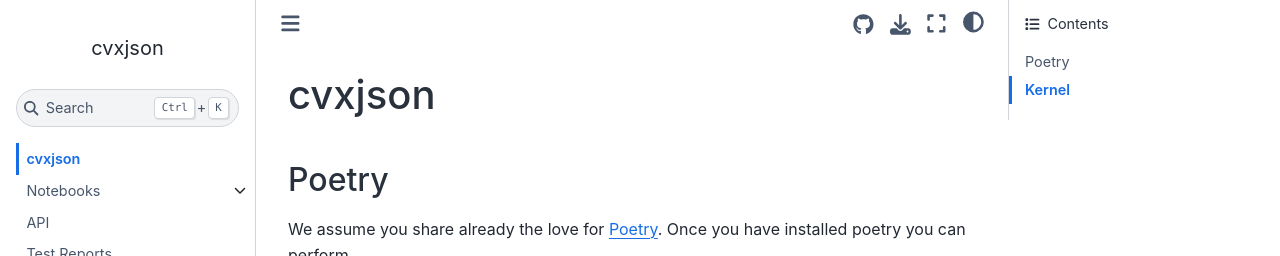
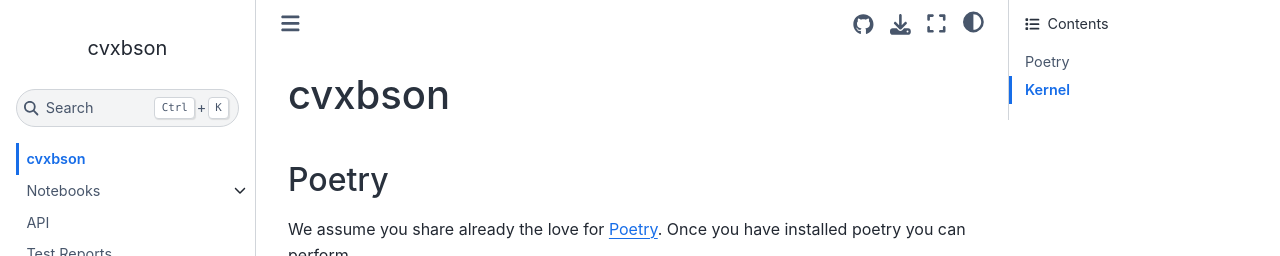
Before and after one commit to cvxgrp/cvxbson, a Jupyter Book: the page built from book/docs/index.md, in a window 1280 px wide. Shown: the top 256 px of the page. Built offline with Jupyter Book 1.0.4 settings and Sphinx 7.4.7 and the Sphinx Book theme 1.1.4, drawn with Linux system fonts in a browser that asks for light colours; comment, search, counter and statistics services are not loaded.

Commit message:
rename cvxjson to cvxbson

```diff
--- a/book/_config.yml
+++ b/book/_config.yml
@@ -1,7 +1,7 @@
 # Book settings
 # Learn more at https://jupyterbook.org/customize/config.html
 
-title: cvxjson
+title: cvxbson
 author: Thomas Schmelzer
 only_build_toc_files: true
 
@@ -15,7 +15,7 @@
     - linkify
     - dollarmath
   myst_substitutions:
-    book_url: https://www.cvxgrp.org/cvxjson
+    book_url: https://www.cvxgrp.org/cvxbson
 
 # needed for plotly
 sphinx:
@@ -25,7 +25,7 @@
 
 # Information about where the book exists on the web
 repository:
-  url: https://github.com/cvxgrp/cvxjson
+  url: https://github.com/cvxgrp/cvxbson
   path_to_book: book
   branch: main
 
--- a/book/docs/index.md
+++ b/book/docs/index.md
@@ -1,4 +1,4 @@
-# cvxjson
+# cvxbson
 
 ## Poetry
 
--- a/book/sphinx/conf.py
+++ b/book/sphinx/conf.py
@@ -2,7 +2,7 @@
 from __future__ import annotations
 
 master_doc = "index"
-project = "cvxjson"
+project = "cvxbson"
 
 source_suffix = {
     ".rst": "restructuredtext",
@@ -37,7 +37,7 @@
 # HTML -----------------------------------------------------------------
 html_favicon = "_static/logo.jpeg"
 html_logo = "_static/logo.jpeg"
-html_title = "cvxjson Documentation"
+html_title = "cvxbson Documentation"
 html_show_sourcelink = True
 html_css_files = [
     "custom.css",
--- a/pyproject.toml
+++ b/pyproject.toml
@@ -1,10 +1,10 @@
 [tool.poetry]
-name = "cvxjson"
+name = "cvxbson"
 version = "0.0.0"
 description = "Dealing with json and bson files"
 authors = ["Thomas Schmelzer"]
 readme = "README.md"
-repository = "https://github.com/cvxgrp/cvxjson"
+repository = "https://github.com/cvxgrp/cvxbson"
 packages = [{include = "cvx"}]
 
 [tool.poetry.dependencies]
```
Also changed, not shown: README.md (+5 -5 lines), book/docs/notebooks/demo.ipynb, 1 other file.
